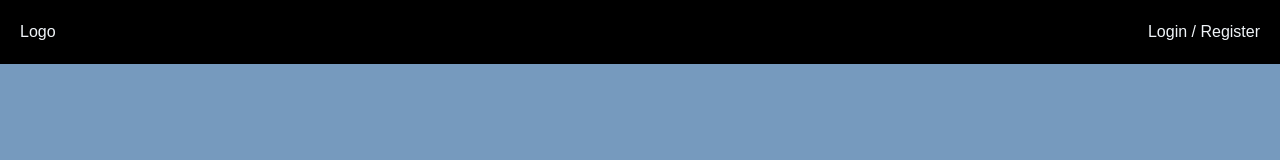
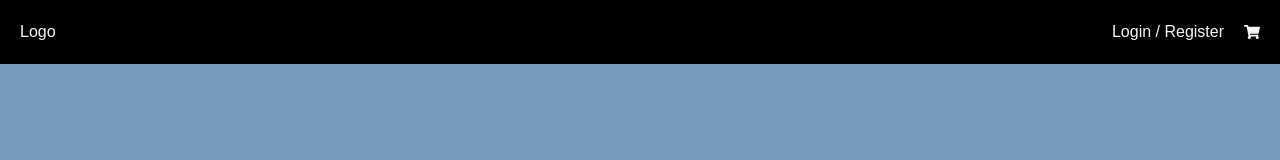
Before and after one commit to Ayrow/eshop-training, a React (Create React App) app in the folder client/: page / in a window 1280 px wide. Shown: the top 160 px of the page. Built offline with nearby package versions, Linux system fonts and the light colour scheme.

Commit message:
added shopping cart in navbar

```diff
--- a/client/package.json
+++ b/client/package.json
@@ -12,6 +12,7 @@
     "@types/react-dom": "^18.0.8",
     "react": "^18.2.0",
     "react-dom": "^18.2.0",
+    "react-icons": "^4.6.0",
     "react-router-dom": "^6.4.2",
     "react-scripts": "5.0.1",
     "typescript": "^4.8.4",
--- a/client/src/components/Navbar.tsx
+++ b/client/src/components/Navbar.tsx
@@ -1,8 +1,15 @@
+import { FaShoppingCart } from 'react-icons/fa';
+
 const Navbar = () => {
   return (
     <div className=' p-5 flex justify-between bg-black'>
       <div> Logo </div>
-      <div> Login / Register </div>
+      <div>
+        <div className='flex items-center gap-5'>
+          <p>Login / Register</p>
+          <FaShoppingCart />
+        </div>
+      </div>
     </div>
   );
 };
```
Also changed, not shown: 1 other file (tests, documents, lock files or other folders).
